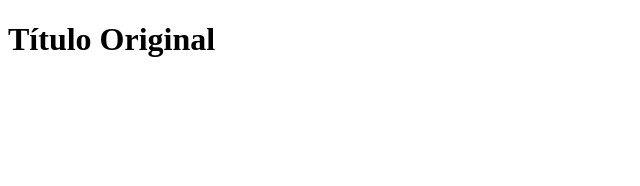
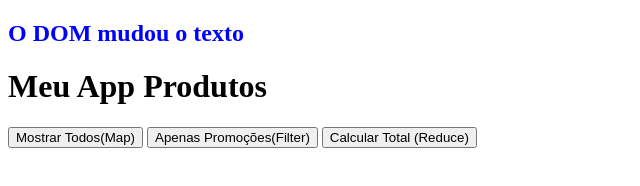
Before and after one commit to enzopereira1701/ProjetoJs2, a plain HTML site: page index.html in a window 1280 px wide. Shown: the whole page, without its empty margins (0-640 px from the left). Drawn offline with Linux system fonts and the light colour scheme.

Commit message:
FEAT: Estrutura de botões e lista de produtos HTML

```diff
--- a/index.html
+++ b/index.html
@@ -8,7 +8,22 @@
 </head>
 <body>
 
-    <h1 id="titulo"> Título Original</h1>
+    <header>
+        <h2 id="titulo"> Título Original</h2>
+        <h1> Meu App Produtos</h1>
+    </header>
+
+    <main class="container">
+        <div class="btns">
+            <button onclick="todosProdutos()"> Mostrar Todos(Map)</button>
+            <button onclick="filtrarPromocoes()"> Apenas Promoções(Filter)</button>
+            <button onclick="CalcularTotal()"> Calcular Total (Reduce)</button>
+        </div>
+
+        <div id="listar-produtos" class="produtos"></div>
+        <div id="resultado-total"></div>
+    </main>
+
 
     <!-- JS EXTERNO-->
      <script src="./src/js/script.js"> </script>
--- a/src/js/script.js
+++ b/src/js/script.js
@@ -24,7 +24,7 @@ const titulo_artigo="Como aprender JAVA RAIZ"
 const texto1 = titulo_artigo.toLowerCase()
 console.log(texto1)
 
-// split = transforma o etxto em arrays
+// split = transforma o etxto em arrays git
 const texto2 = titulo_artigo.split(" ");
 console.log(texto2)
 
@@ -40,10 +40,11 @@ const desconto = 0.15;
 const preco_final = preco_produto * (1 - desconto);
 console.log(preco_final);
 // template strings - concatenação
-console.log(`R${preco_final.tofixed(2)}`);
+console.log(`R${preco_final.toFixed(2)}`);
 
 // dDOM DOCUMENT OBJECT MODEL
 const titulo = document.getElementById("titulo")
-titulo.innerText = "O DOM mudou o texto"
 
-titulo.style.color="blue"
+titulo.innerText = "O DOM mudou o texto";
+
+titulo.style.color="blue";
```
